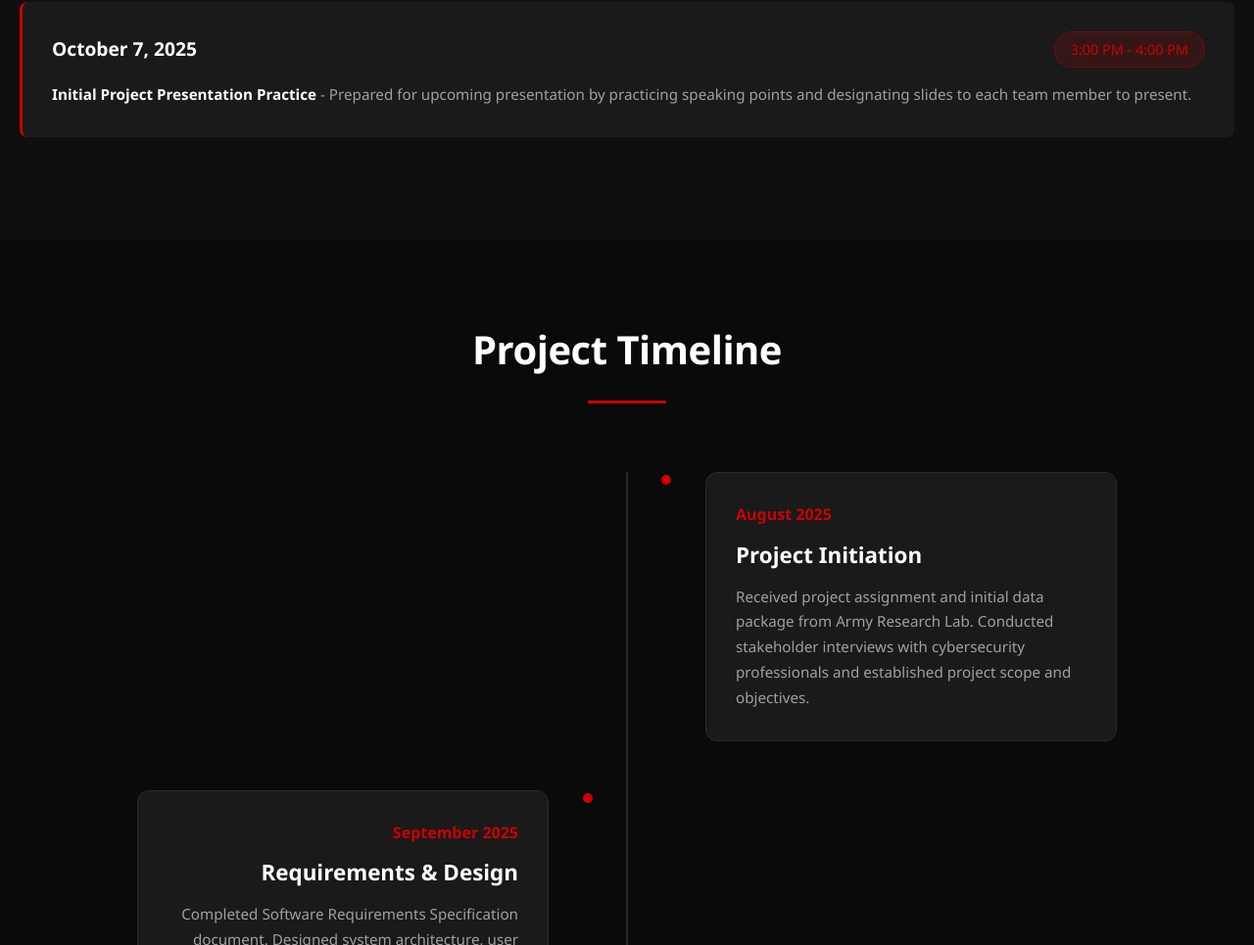
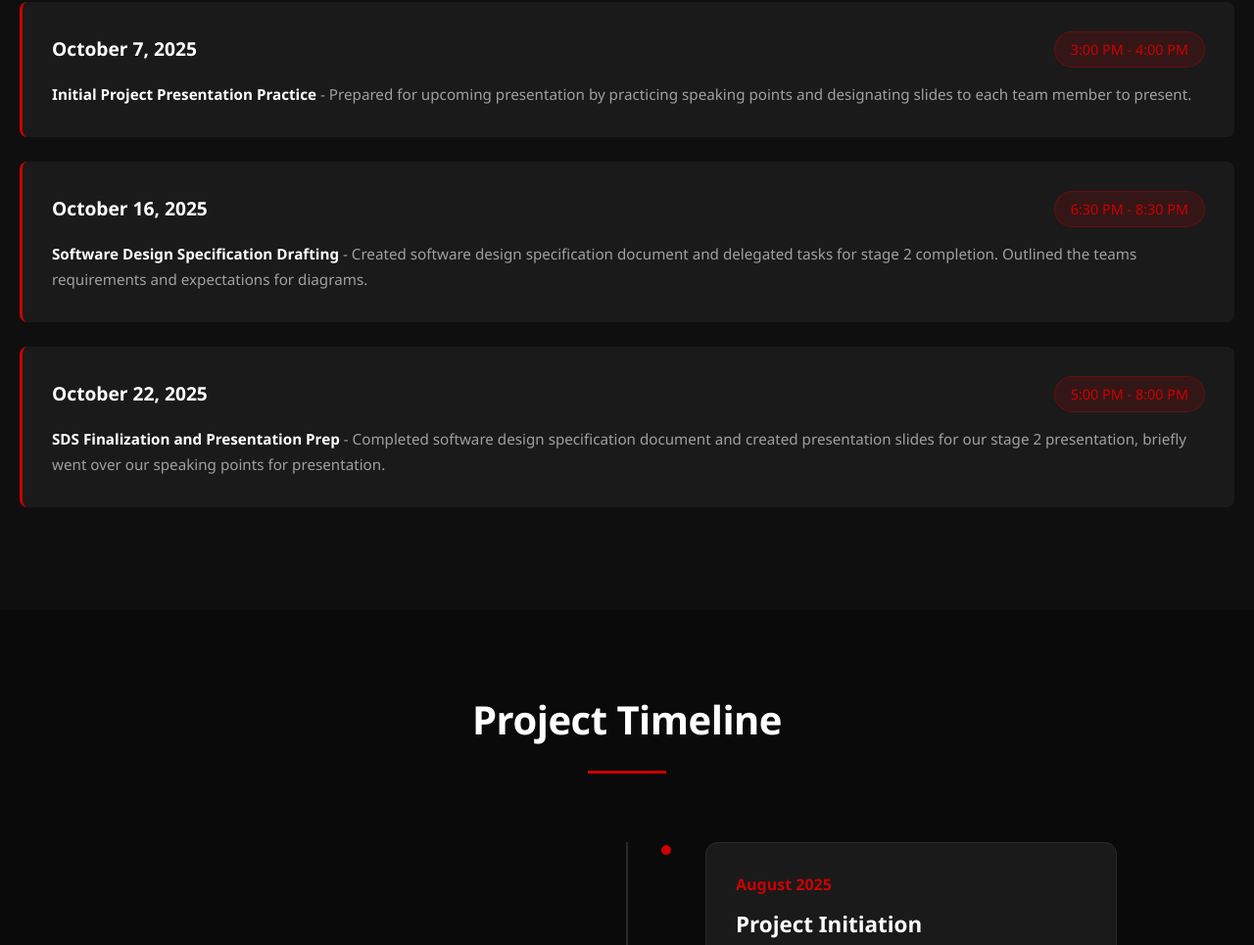
Before and after one commit to gingerbreadgames/CapstoneWebPage, a plain HTML site: page index.html in a window 1280 px wide. Shown: the part 2990-3955 px from the top of the page at 98% size. Drawn offline with Linux system fonts and the light colour scheme.

Commit message:
updated meetings

```diff
--- a/index.html
+++ b/index.html
@@ -175,28 +175,26 @@
                     <strong>Initial Project Presentation Practice</strong> - Prepared for upcoming presentation by practicing speaking points and designating slides to each team member to present.
                 </div>
             </div>
-<!--
             <div class="meeting-card">
                 <div class="meeting-header">
-                    <div class="meeting-date">November 4, 2025</div>
-                    <div class="meeting-time">3:00 PM - 4:30 PM</div>
+                    <div class="meeting-date">October 16, 2025</div>
+                    <div class="meeting-time">6:30 PM - 8:30 PM</div>
                 </div>
                 <div class="meeting-description">
-                    <strong>Midterm Progress Review</strong> - Presented simulation playback capabilities and preliminary data analysis results. Demonstrated anomaly injection framework prototypes and received feedback on vulnerability testing approaches.
+                    <strong>Software Design Specification Drafting</strong> - Created software design specification document and delegated tasks for stage 2 completion. Outlined the teams requirements and expectations for diagrams.
                 </div>
             </div>
 
             <div class="meeting-card">
                 <div class="meeting-header">
-                    <div class="meeting-date">TBD</div>
-                    <div class="meeting-time">2:00 PM - 3:00 PM</div>
+                    <div class="meeting-date">October 22, 2025</div>
+                    <div class="meeting-time">5:00 PM - 8:00 PM</div>
                 </div>
                 <div class="meeting-description">
-                    <strong>Integration Testing Session</strong> - Tested complete workflow from bag playback through anomaly injection to report generation. Identified integration issues and performance bottlenecks requiring optimization.
-                </div>
+                    <strong>SDS Finalization and Presentation Prep</strong> - Completed software design specification document and created presentation slides for our stage 2 presentation, briefly went over our speaking points for presentation.
             </div>
         </div>
-    -->
+
     </section>
     <!-- Timeline Section -->
     <section class="timeline-section">
```
